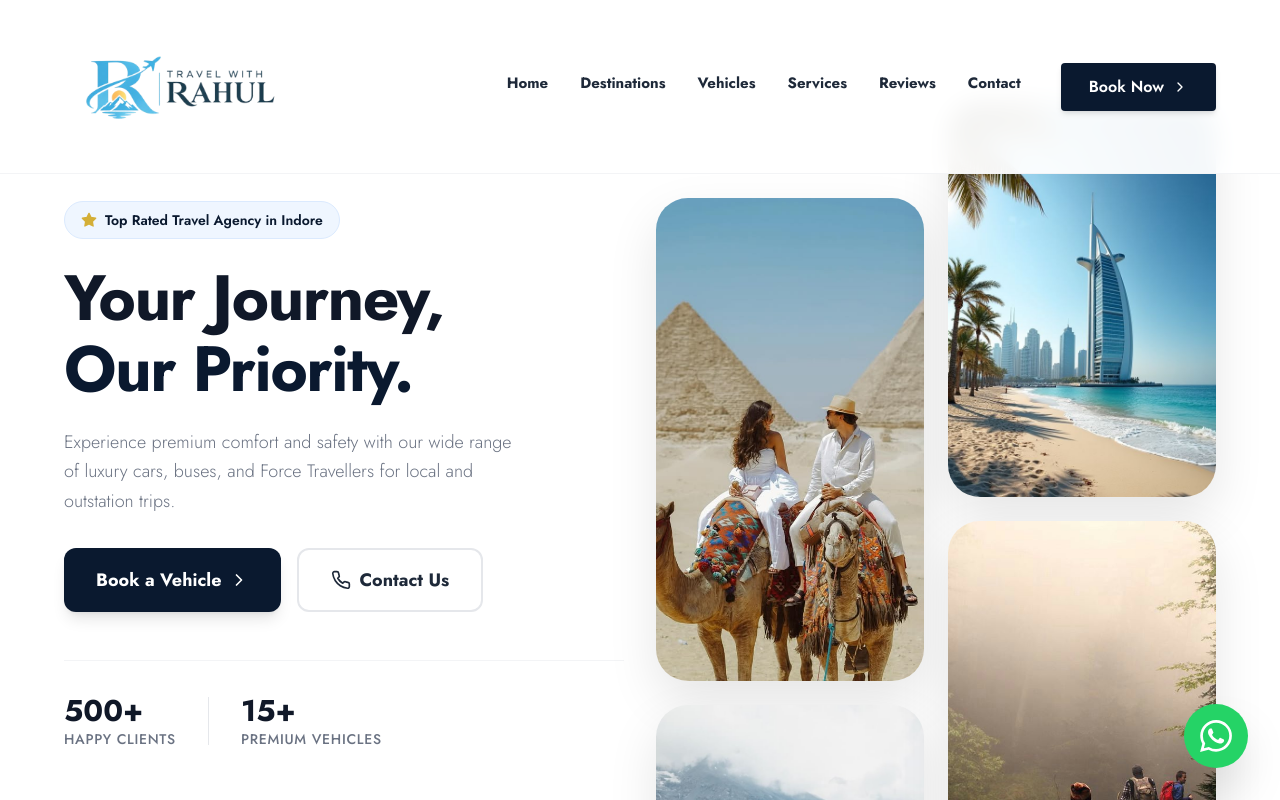
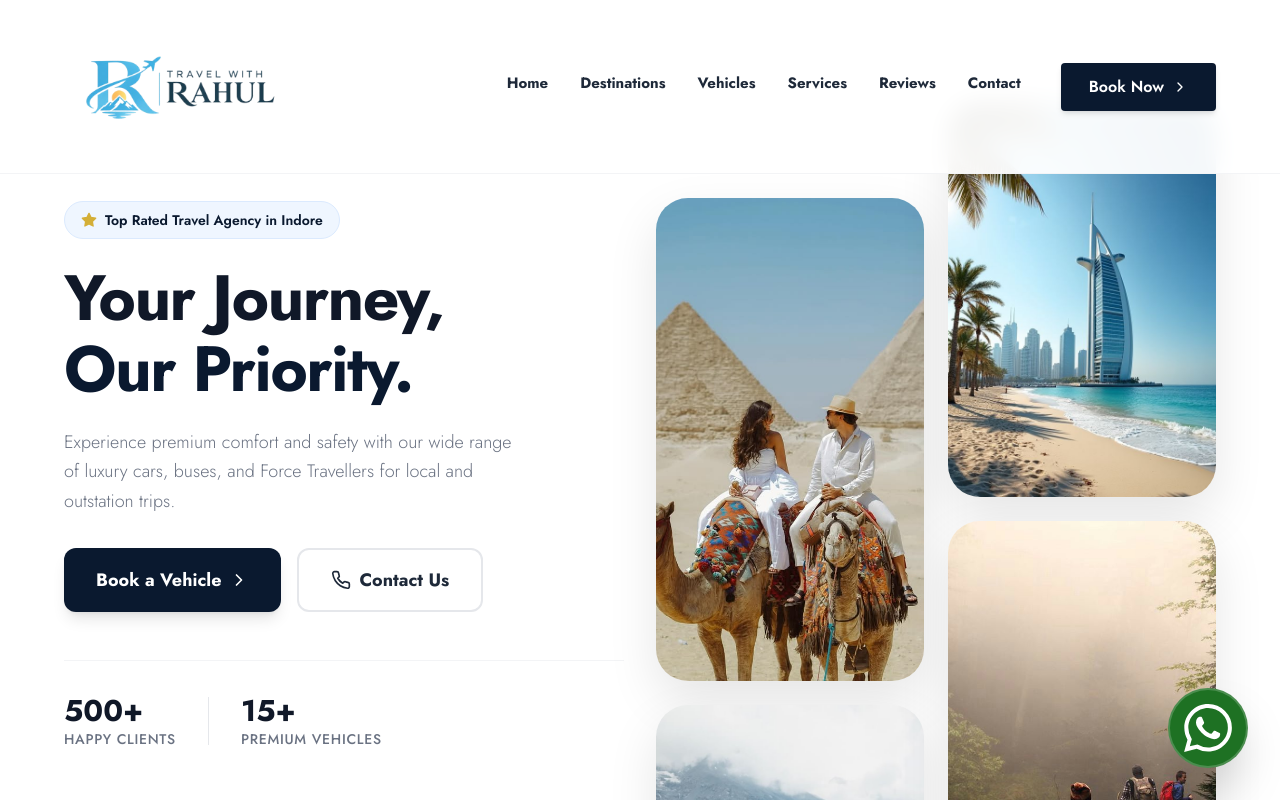
Before and after one commit to AviZacksy/travelwithrahul, a Next.js app: page / in a window 1280 px wide. Shown: the top 800 px of the page. Built offline with nearby package versions, Linux system fonts and the light colour scheme.

Commit message:
Update WhatsApp button styling to dark green and larger icon

```diff
--- a/app/page.tsx
+++ b/app/page.tsx
@@ -735,8 +735,8 @@ export default function Home() {
       <div className="fixed bottom-6 right-6 md:bottom-8 md:right-8 z-50 flex flex-col gap-4">
 
         {/* WhatsApp Button */}
-        <a href="https://wa.me/918989299997" target="_blank" rel="noreferrer" className="flex items-center justify-center bg-[#25D366] text-white w-14 h-14 md:w-16 md:h-16 rounded-full shadow-2xl hover:scale-110 transition-transform group relative">
-          <WhatsApp className="w-6 h-6 md:w-8 md:h-8" />
+        <a href="https://wa.me/918989299997" target="_blank" rel="noreferrer" className="flex items-center justify-center bg-[#1e7123] text-white w-16 h-16 md:w-20 md:h-20 rounded-full shadow-2xl hover:scale-110 transition-transform group relative border-2 border-white/20">
+          <WhatsApp className="w-9 h-9 md:w-12 md:h-12" />
           <span className="absolute right-full mr-4 bg-white text-gray-800 px-3 py-1 rounded shadow-lg text-sm font-bold opacity-0 md:group-hover:opacity-100 transition-opacity whitespace-nowrap pointer-events-none">
             Chat with us
           </span>
```
